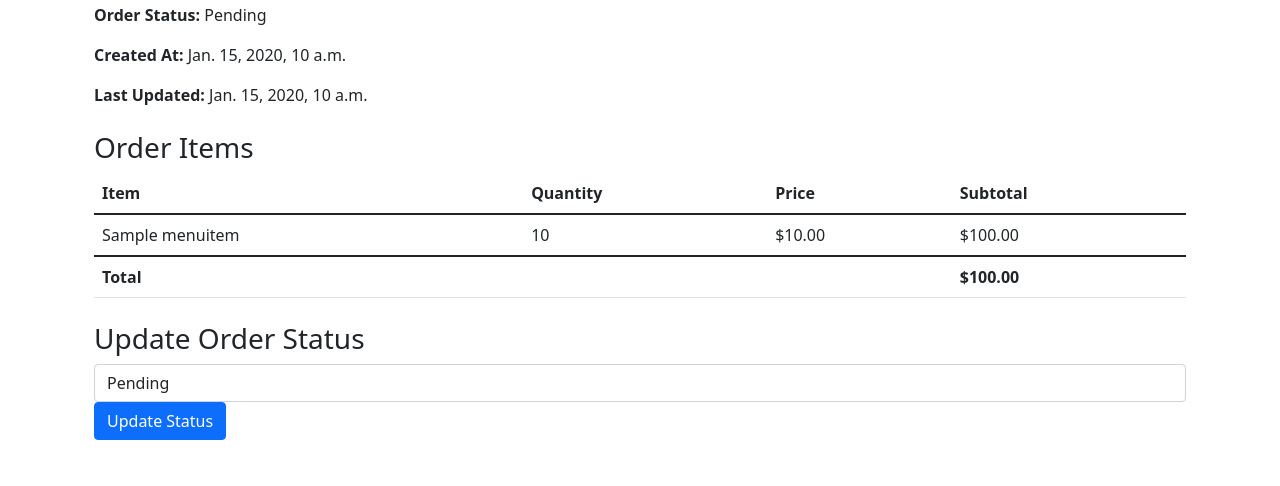
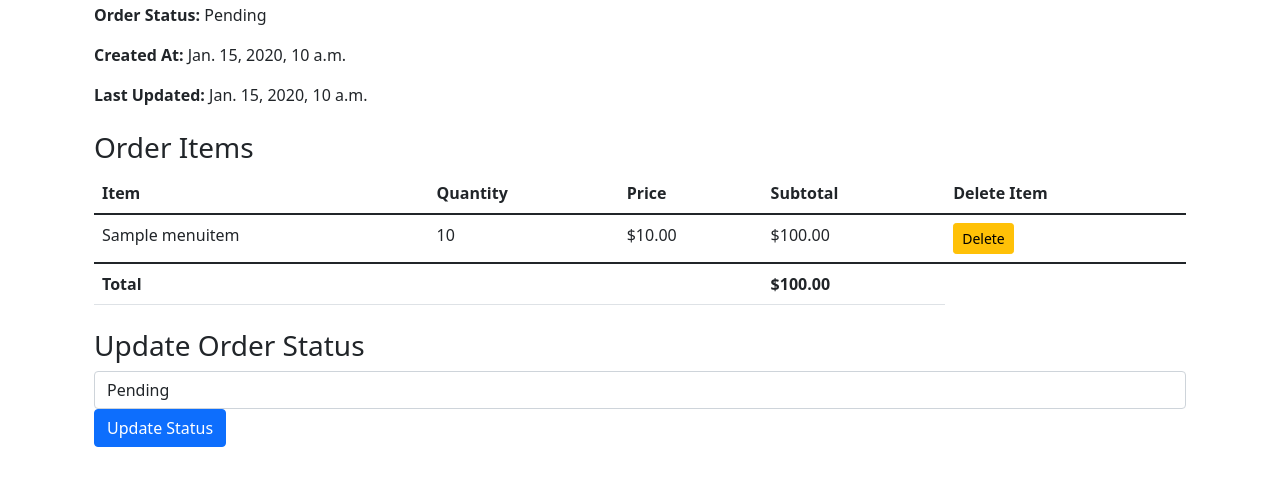
Before and after one commit to nrllhdyn/POS_system, a Django app: page /order/1/ in a window 1280 px wide. Shown: the part 197-683 px from the top of the page. Run offline with Django 5.2, Linux system fonts and the light colour scheme; a user stored in the database is signed in; tables that the repository leaves empty hold one stand-in row (values such as "Sample post").

Commit message:
move table and delete order item

```diff
--- a/core/templates/core/order_detail.html
+++ b/core/templates/core/order_detail.html
@@ -21,6 +21,7 @@
                 <th>Quantity</th>
                 <th>Price</th>
                 <th>Subtotal</th>
+                <th>Delete Item</th>
             </tr>
         </thead>
         <tbody>
@@ -30,6 +31,7 @@
                     <td>{{ item.quantity }}</td>
                     <td>${{ item.menu_item.price }}</td>
                     <td>${{ item.get_subtotal }}</td>
+                    <td><a href="{% url 'delete_order_item' item.id %}" class="btn btn-sm btn-warning">Delete</a></td>
                 </tr>
             {% endfor %}
         </tbody>
--- a/core/templates/core/table_detail.html
+++ b/core/templates/core/table_detail.html
@@ -43,6 +43,7 @@
     <div class="mb-4">
         <a href="{% url 'create_order' table.id %}" class="btn btn-primary me-2">Add New Order</a>
         {% if table.status == 'occupied' %}
+            <a href="{% url 'transfer_table' table.id %}" class="btn btn-warning me-2">Transfer Table</a>
             <form method="post" action="{% url 'close_table' table.id %}" class="d-inline">
                 {% csrf_token %}
                 <button type="submit" class="btn btn-danger" onclick="return confirm('Are you sure you want to close this table? All active orders will be completed.')">Close Table</button>
--- a/core/urls.py
+++ b/core/urls.py
@@ -26,6 +26,8 @@ urlpatterns = [
     path('table/<int:table_id>/order/', views.create_order, name='create_order'),
     path('table/<int:table_id>/', views.table_detail, name='table_detail'),
     path('table/<int:table_id>/close/', views.close_table, name='close_table'),
+    path('table/<int:from_table_id>/transfer/', views.transfer_table, name='transfer_table'),
     path('order/<int:order_id>/', views.order_detail, name='order_detail'),
     path('order/<int:order_id>/update-status/', views.update_order_status, name='update_order_status'),
+    path('order-item/<int:order_item_id>/edit/', views.delete_order_item, name='delete_order_item'),
 ]
--- a/core/views.py
+++ b/core/views.py
@@ -3,6 +3,7 @@ from django.shortcuts import get_object_or_404, redirect, render
 from .models import Floor, Restaurant, Category, MenuItem, Order , OrderItem, Table
 from django.contrib.auth.decorators import login_required
 from .forms import FloorForm, TableForm
+from django.db.models import F
 # Create your views here.
 def home(request):
     contex = {
@@ -187,9 +188,72 @@ def table_detail(request, table_id):
 
 
 @login_required
+def transfer_table(request, from_table_id):
+    from_table = get_object_or_404(Table, id=from_table_id)
+
+    if request.method == 'POST':
+        to_table_id = request.POST.get('to_table_id')
+        to_table = get_object_or_404(Table, id=to_table_id)
+
+        if to_table.status != 'available':
+            messages.error(request, 'The destination table is not available.')
+            return redirect('table_detail', table_id=from_table_id)
+
+        # Transfer orders
+        active_orders = from_table.orders.exclude(status__in=['paid', 'completed'])
+        for order in active_orders:
+            order.table = to_table
+            order.save()
+
+        # Update table statuses
+        from_table.status = 'available'
+        from_table.save()
+        to_table.status = 'occupied'
+        to_table.save()
+
+        messages.success(request, f'Orders transferred from Table {from_table.number} to Table {to_table.number}.')
+        return redirect('table_detail', table_id=to_table_id)
+
+    # If GET request, show form to select destination table
+    available_tables = Table.objects.filter(status='available').exclude(id=from_table_id)
+    return render(request, 'core/transfer_table.html', {'from_table': from_table, 'available_tables': available_tables})
+
+@login_required
 def order_detail(request, order_id):
     order = get_object_or_404(Order, id=order_id, table__floor__restaurant__owner=request.user)
     return render(request, 'core/order_detail.html', {'order': order})
+
+@login_required
+def delete_order_item(request, order_item_id):
+    order_item = get_object_or_404(OrderItem, id=order_item_id)
+    order = order_item.order
+
+    if request.method == 'POST':
+        decrease_amount = int(request.POST.get('decrease_amount', 0))
+        if 0 < decrease_amount <= order_item.quantity:
+            # Decrease quantity
+            order_item.quantity = F('quantity') - decrease_amount
+            order_item.save()
+            order_item.refresh_from_db()  # Refresh to get the updated quantity
+
+            if order_item.quantity == 0:
+                # Remove item if quantity becomes zero
+                order_item.delete()
+                messages.success(request, f'Removed {order_item.menu_item.name} from the order.')
+            else:
+                messages.success(request, f'Decreased quantity of {order_item.menu_item.name} by {decrease_amount}.')
+        else:
+            messages.error(request, 'Invalid decrease amount.')
+
+        # Check if order is now empty
+        if order.items.count() == 0:
+            order.delete()
+            messages.info(request, 'Order was empty and has been deleted.')
+            return redirect('table_detail', table_id=order.table.id)
+
+        return redirect('order_detail', order_id=order.id)
+
+    return render(request, 'core/delete_order_item.html', {'order_item': order_item})
 
 @login_required
 def update_order_status(request, order_id):
```
Also changed, not shown: core/templates/core/delete_order_item.html (added, +17 -0 lines), core/templates/core/transfer_table.html (added, +19 -0 lines).
